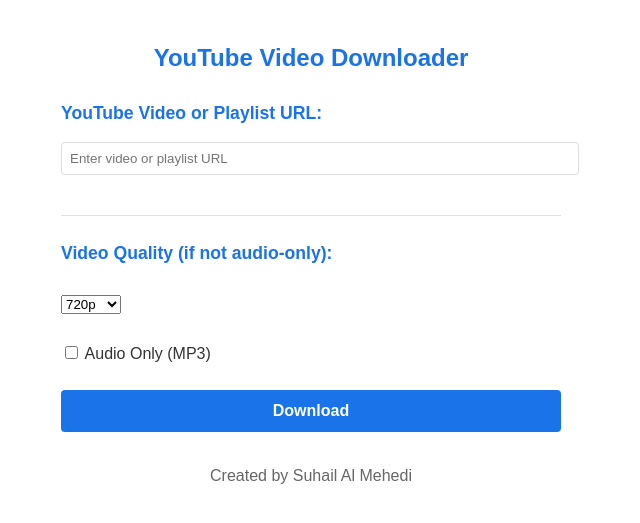
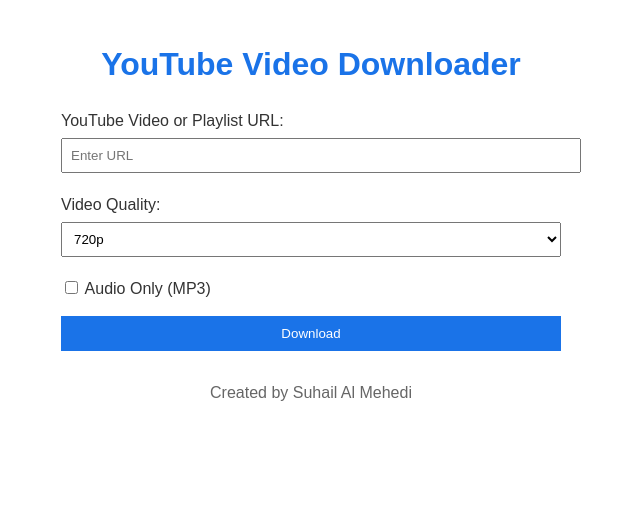
Before and after one commit to Nabil3962/yt-downloader-online, a Flask app: page / in a window 1280 px wide. Shown: the top 523 px of the page, without its empty margins (329-969 px from the left). Run offline with Flask 3, Linux system fonts and the light colour scheme.

Commit message:
Update index.html

```diff
--- a/templates/index.html
+++ b/templates/index.html
@@ -13,65 +13,38 @@
             color: #333;
             line-height: 1.5;
         }
-
         h1 {
-            font-size: 1.5rem;
             color: #1a73e8;
-            font-weight: bold;
             text-align: center;
-            margin-bottom: 1.5rem;
         }
-
-        .section-title {
-            color: #1a73e8;
-            font-weight: bold;
-            margin: 1.5rem 0 1rem 0;
-            font-size: 1.1rem;
+        .input-group {
+            margin-bottom: 20px;
         }
-
-        .divider {
-            border: none;
-            height: 1px;
-            background-color: #e0e0e0;
-            margin: 1.5rem 0;
-        }
-
         input[type="text"] {
             width: 100%;
-            padding: 0.5rem;
-            border: 1px solid #ddd;
-            border-radius: 4px;
-            margin-bottom: 1rem;
-            font-family: inherit;
+            padding: 8px;
+            margin-top: 5px;
         }
-
-        .quality-option {
-            margin: 0.75rem 0;
-            font-weight: normal;
+        select {
+            width: 100%;
+            padding: 8px;
+            margin-top: 5px;
         }
-
         .checkbox {
-            margin: 1rem 0;
+            margin: 15px 0;
         }
-
         button {
-            display: block;
-            width: 100%;
-            padding: 0.75rem;
             background-color: #1a73e8;
             color: white;
             border: none;
-            border-radius: 4px;
-            font-size: 1rem;
-            margin: 1.5rem auto;
+            padding: 10px 20px;
+            width: 100%;
             cursor: pointer;
-            font-weight: bold;
         }
-
         .footer {
             text-align: center;
+            margin-top: 30px;
             color: #666;
-            margin-top: 2rem;
         }
     </style>
 </head>
@@ -79,20 +52,20 @@
     <h1>YouTube Video Downloader</h1>
 
     <form method="post">
-        <div class="section-title">YouTube Video or Playlist URL:</div>
-        <input type="text" name="url" placeholder="Enter video or playlist URL" required>
+        <div class="input-group">
+            <label for="url">YouTube Video or Playlist URL:</label>
+            <input type="text" id="url" name="url" placeholder="Enter URL" required>
+        </div>
 
-        <hr class="divider">
-
-        <div class="section-title">Video Quality (if not audio-only):</div>
-        <select name="quality" class="quality-option">
-            <option selected>720p</option>
-            <option>1080p</option>
-            <option>480p</option>
-            <option>360p</option>
-            <option>240p</option>
-            <option>144p</option>
-        </select>
+        <div class="input-group">
+            <label for="quality">Video Quality:</label>
+            <select id="quality" name="quality">
+                <option value="720">720p</option>
+                <option value="1080">1080p</option>
+                <option value="480">480p</option>
+                <option value="360">360p</option>
+            </select>
+        </div>
 
         <div class="checkbox">
             <input type="checkbox" id="audio_only" name="audio_only">
```
